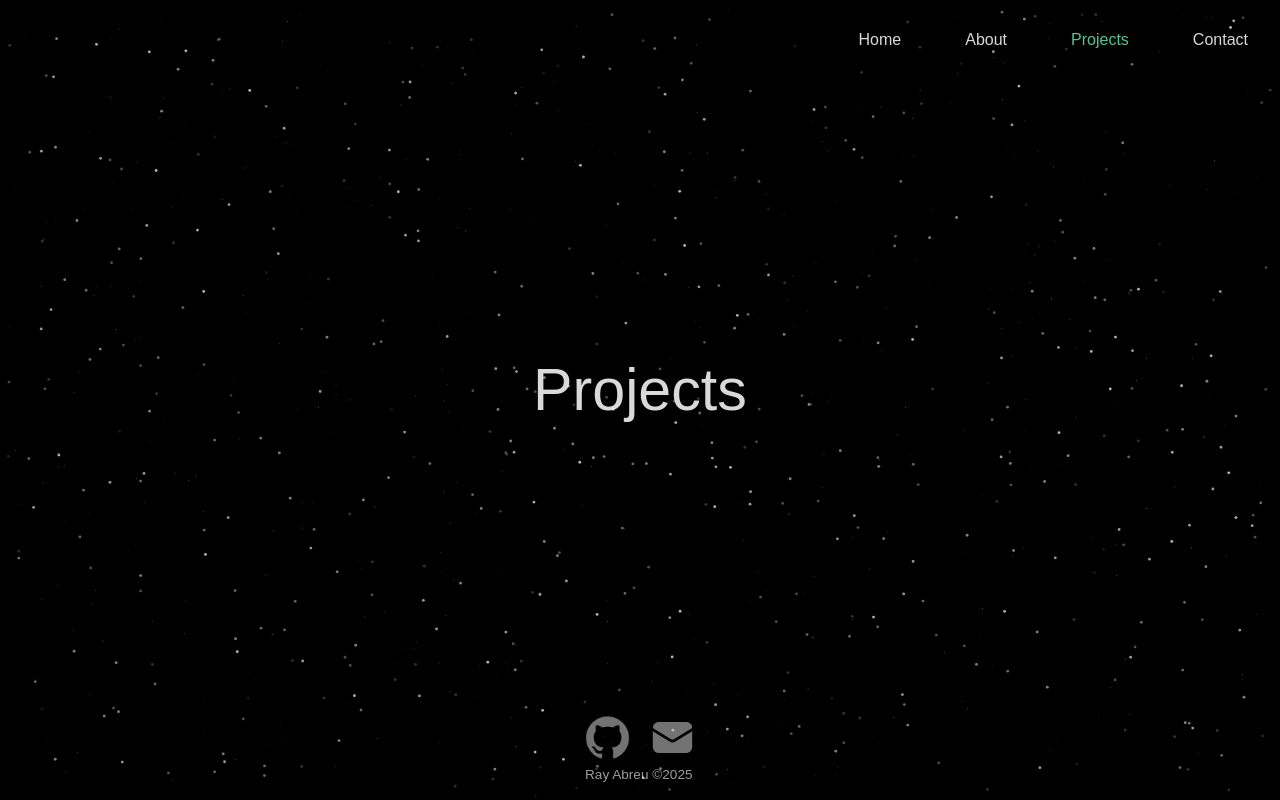
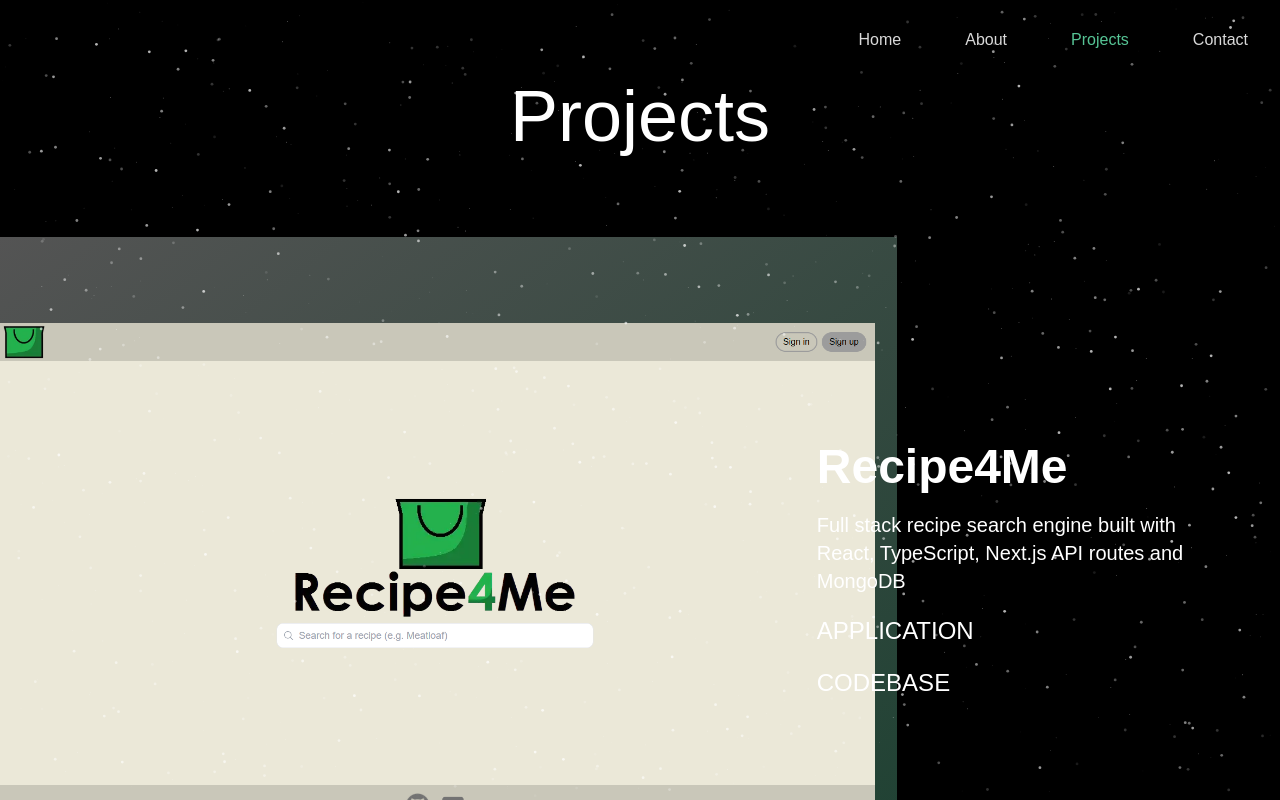
Before and after one commit to rabreu2/rays-website, a Next.js app in the folder rays-website/: page /projects in a window 1280 px wide. Built offline with nearby package versions, Linux system fonts and the light colour scheme.

Commit message:
Fixed nextjs error re passing odd prop to DOM element | Init commit for project section

```diff
--- a/rays-website/app/about/page.tsx
+++ b/rays-website/app/about/page.tsx
@@ -18,7 +18,9 @@ const VerticalBar = styled.div`
   margin: 0 4vw 0 3vw;
 `
 
-const Row = styled.div<{ odd?: boolean }>`
+const Row = styled.div.withConfig({
+  shouldForwardProp: (prop) => prop !== 'odd',
+}) <{ odd?: boolean }>`
   display: flex;
   justify-content: center;
   margin-bottom: -24px;
--- a/rays-website/app/projects/page.tsx
+++ b/rays-website/app/projects/page.tsx
@@ -1,19 +1,65 @@
 'use client'
-import { motion } from "motion/react";
+
+import styled from "styled-components";
+import { motion } from "framer-motion";
+import Recipe4MePreview from '@/public/recipe4me-preview.png';
+import Image from "next/image";
+
+const ProjectBox = styled.div`
+  width: 65rem;
+  height: 43rem;
+  background-image: linear-gradient(
+    to bottom right,
+    rgba(255, 255, 255, 0.33),
+    rgba(86, 196, 149, 0.33)
+  );
+`
 
 export default function Projects() {
   return (
     <div className="flex items-center justify-center bg-black">
-      <motion.div
-        initial={{ opacity: 0 }}
-        animate={{ opacity: 1 }}
-        transition={{ duration: 2 }}
-        className="flex justify-center"
-      >
-        <h1 className="text-[#d9d9d9] font-medium text-center m-0 text-3xl sm:text-[3.7rem] sm:leading-none">
-          Projects
-        </h1>
-      </motion.div>
+      <div>
+        <div className="flex items-center justify-center">
+          <h1 className="text-white text-5xl sm:text-7xl sm:mt-0 mt-11 mb-[85px]">
+            Projects
+          </h1>
+        </div>
+        <div className="flex">
+          <motion.div
+            initial={{ opacity: 0, x: -50 }}
+            animate={{ opacity: 1, x: 0 }}
+            transition={{ duration: 2.0, ease: "easeOut" }}
+            className="flex items-center w-[65rem] h-[43rem] bg-[linear-gradient(_to_bottom_right,rgba(255,255,255,0.33),rgba(86,196,149,0.33)_)]">
+            <Image
+              src={Recipe4MePreview}
+              alt="Recipe4Me Page Preview"
+              className="w-[41rem] sm:w-[55rem]"
+              priority
+            />
+          </motion.div>
+          <motion.div
+            initial={{ opacity: 0, x: 50 }}
+            animate={{ opacity: 1, x: 0 }}
+            transition={{ duration: 2.0, ease: "easeOut" }}
+            className="relative text-white flex flex-col items-start justify-center right-[5rem]">
+            <h2 className="text-5xl font-semibold mb-5">Recipe4Me</h2>
+            <p className="text-xl max-w-md mb-5">
+              Full stack recipe search engine built with React, TypeScript, Next.js API routes and MongoDB
+            </p>
+            <a target="_blank" rel="noopener noreferrer" href='https://recipe4me.vercel.app/' className="text-2xl mb-5">
+              <h3>
+                APPLICATION
+              </h3>
+            </a>
+            <a target="_blank" rel="noopener noreferrer" href='https://github.com/rabreu2/recipe4me' className="text-2xl mb-5">
+              <h3 className="text-2xl">
+                CODEBASE
+              </h3>
+            </a>
+          </motion.div>
+
+        </div>
+      </div>
     </div>
   );
 }
```
Also changed, not shown: rays-website/public/recipe4me-preview.png (added). Lines whose indentation alone changed are shown as unchanged.
